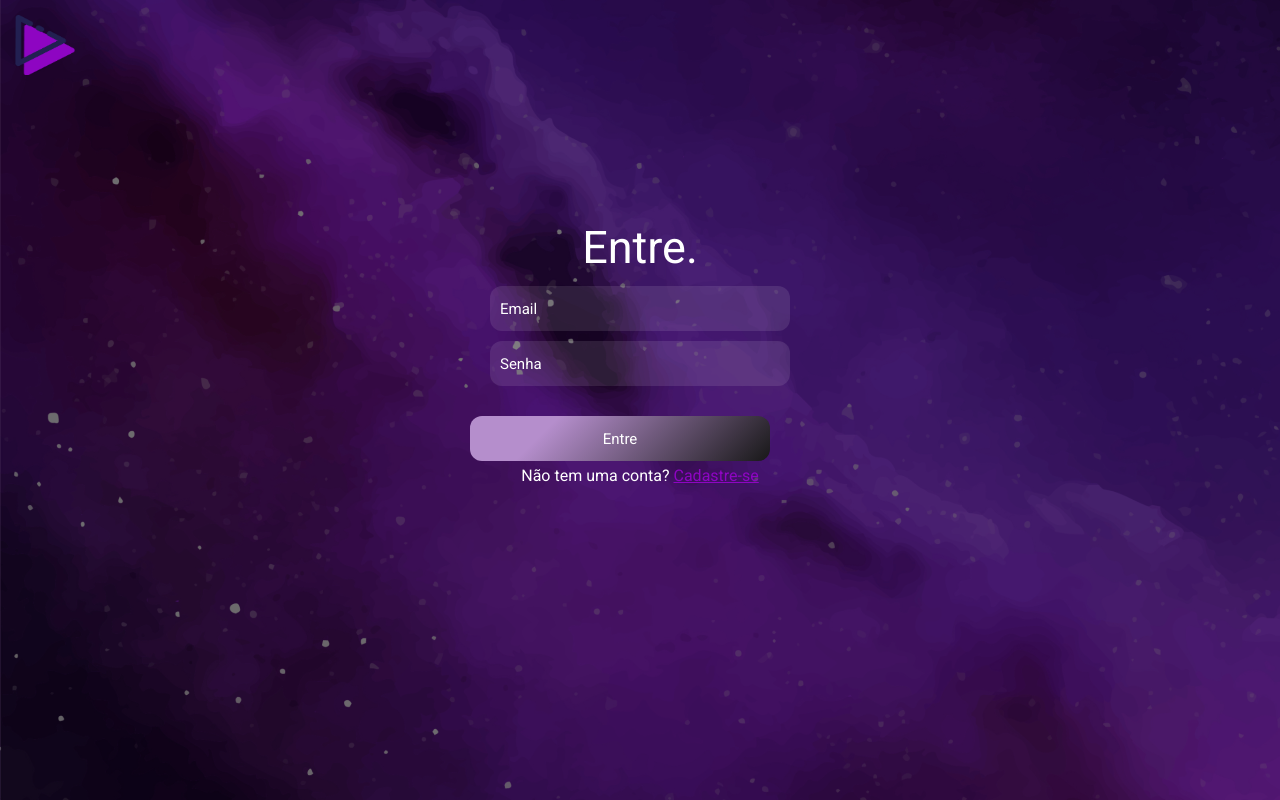
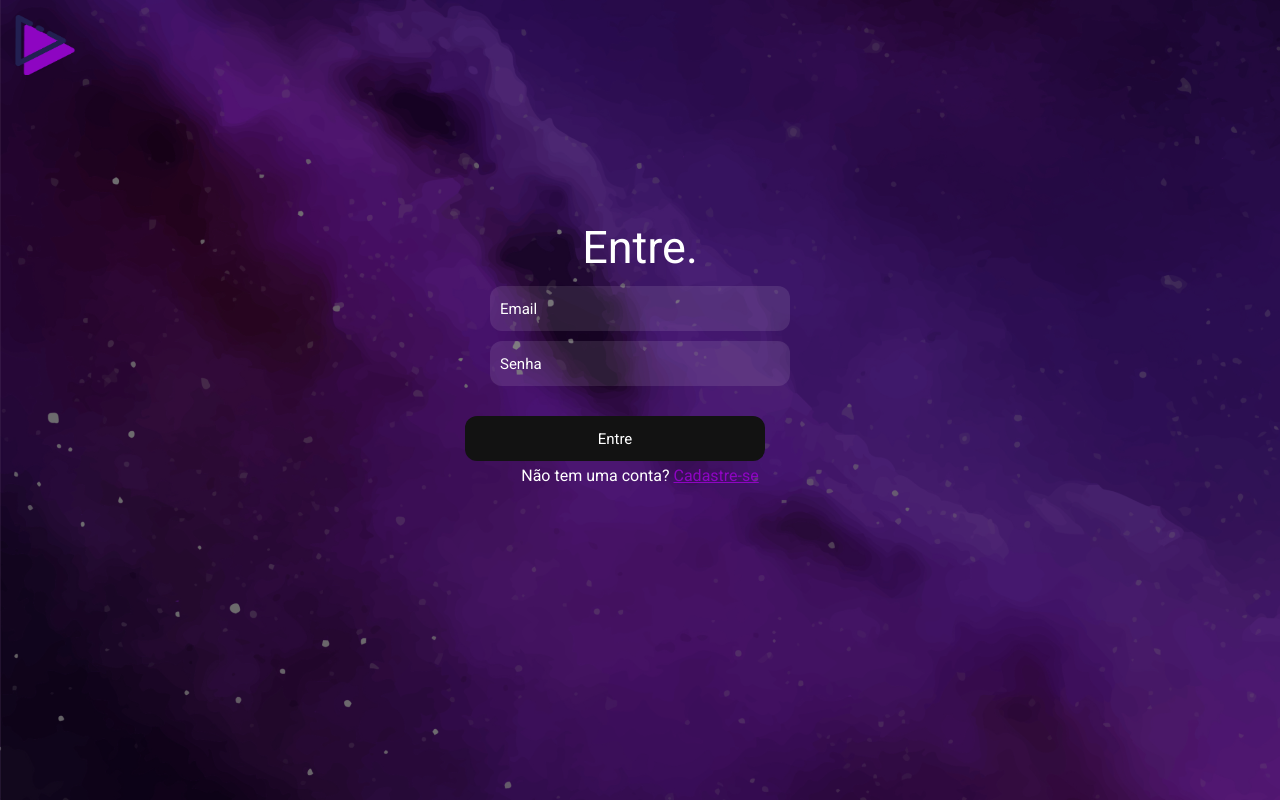
Before and after one commit to DS-Feudo-Roxo-Lavanda/Frontend, a React (Create React App) app: page / in a window 1280 px wide. Built offline with nearby package versions, Linux system fonts and the light colour scheme.

Commit message:
Formatando button actions

```diff
--- a/src/pages/Details/index.css
+++ b/src/pages/Details/index.css
@@ -15,7 +15,7 @@
 
 }
 .data-wrapper{
-    background-color: rgba(18, 18, 18, 0.7) ;
+    background-color: rgba(18, 18, 18, 0.8) ;
     position: absolute;
     padding:30px;
     display: flex;
@@ -29,24 +29,33 @@
     height: 340px;
 }
 .action-buttons{
-  display: inline-flex;
+    display: inline-flex;
+    padding-left: 100px;
+    padding-top: 30px;
+}
+.data-buttons{
+    display: flex;
+    position: absolute;
+    text-align: left;
+    bottom: 15px;
 }
 button{
-    width: 50px;
-	height: 50px;
+    color: white;
+    width: 40px;
+	height: 40px;
 	cursor: pointer;
-	background-color: #181818;
-	background-image: linear-gradient(315deg, #181818 0%, #b58ecc 74%);
+	background-color: transparent;
+    border: solid 1px white;
 	border-radius: 50%;
-    margin-right: 40px;
+    margin-right: 50px;
+
+}
+button:hover{
+    transform: scale(1.15);
+    transition: 350ms;
 }
 
 .text{
     color: white;
     padding-bottom: 20px;
 }
-.vote-data{
-    position: absolute;
-    text-align: left;
-    bottom: 12px;
-}
--- a/src/pages/Details/index.js
+++ b/src/pages/Details/index.js
@@ -30,15 +30,17 @@ export default function Details(){
                 <div>
                     <h1 className='text'>{location.state.title}</h1>
                     <p className='text'>{location.state.overview}</p>
-                    <div className='action-buttons'>
-                        <button><svg xmlns="http://www.w3.org/2000/svg" width="24" height="24" viewBox="0 0 24 24"><path d="M0 16.67l2.829 2.83 9.175-9.339 9.167 9.339 2.829-2.83-11.996-12.17z"/></svg></button>
-                        <button>B2</button>
-                        <button>B3</button>
-                        <button>B4</button>
-                    </div>
-                    <div className='vote-data'>
-                    <p className='text'>Avaliação: {location.state.vote}/10  <IoStarSharp/></p>
-                    <p className='text'>Data de lançamento: {location.state.date}</p>
+                    <div className='data-buttons'>
+                        <div>
+                            <p className='text'>Avaliação: {location.state.vote}/10  <IoStarSharp/></p>
+                            <p className='text'>Data de lançamento: {location.state.date}</p>
+                        </div>
+                        <div className='action-buttons'>
+                            <button>B1</button>
+                            <button>B2</button>
+                            <button>B3</button>
+                            <button>B4</button>
+                        </div>
                     </div>
                 </div>
 
```
